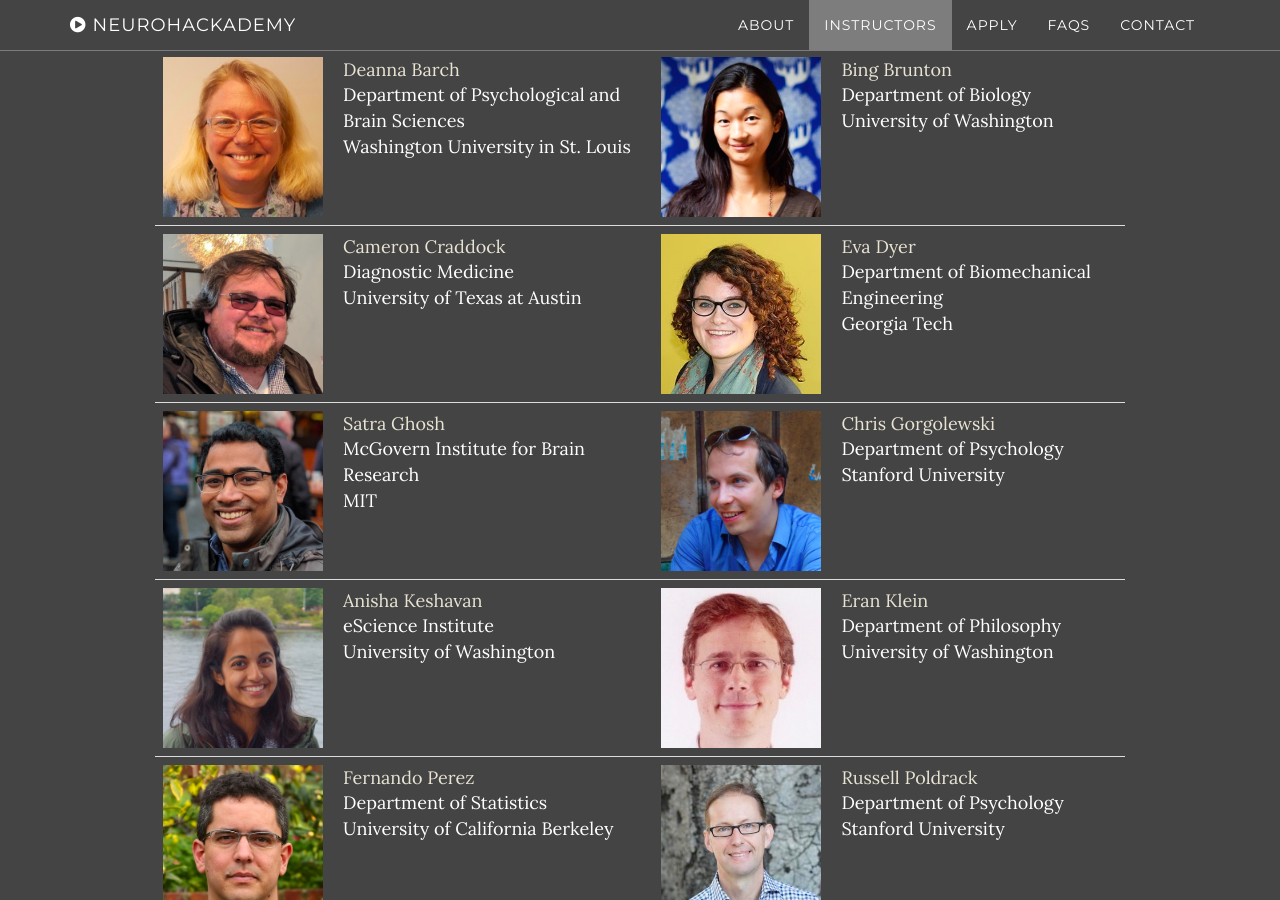
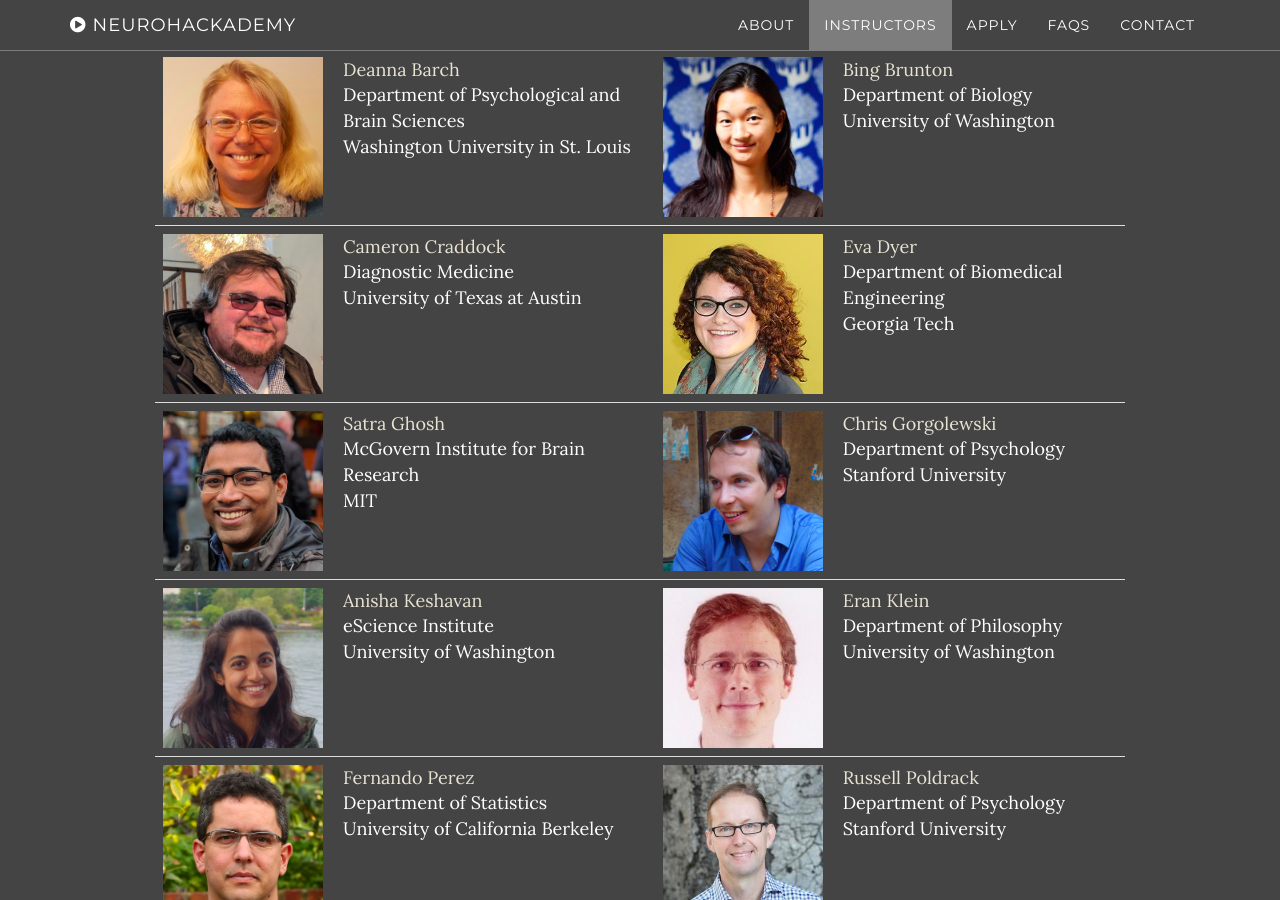
Before and after one commit to neurohackweek/neurohackweek.github.io, a Jekyll site: the page built from index.html, in a window 1280 px wide and 900 px high, scrolled down 2456 px. Built offline with Jekyll 4.4.1, drawn with Linux system fonts in a browser that asks for light colours.

Commit message:
typo in Dyer affiliation

```diff
--- a/_includes/instructors.html
+++ b/_includes/instructors.html
@@ -23,7 +23,7 @@
 <td class="thumb"><img src="img/instructors/craddock.jpg"></td>
 <td><a href="https://dellmed.utexas.edu/team-profile/cameron-craddock">Cameron Craddock</a><br />Diagnostic Medicine<br />University of Texas at Austin</td>
 <td class="thumb"><img src="img/instructors/dyer.jpg"></td>
-<td><a href="https://bme.gatech.edu/bme/faculty/Eva-Dyer">Eva Dyer</a><br />Department of Biomechanical Engineering<br />Georgia Tech</td>
+<td><a href="https://bme.gatech.edu/bme/faculty/Eva-Dyer">Eva Dyer</a><br />Department of Biomedical Engineering<br />Georgia Tech</td>
 </tr>
 <tr>
 <td class="thumb"><img src="img/instructors/ghosh.jpg"></td>
```
